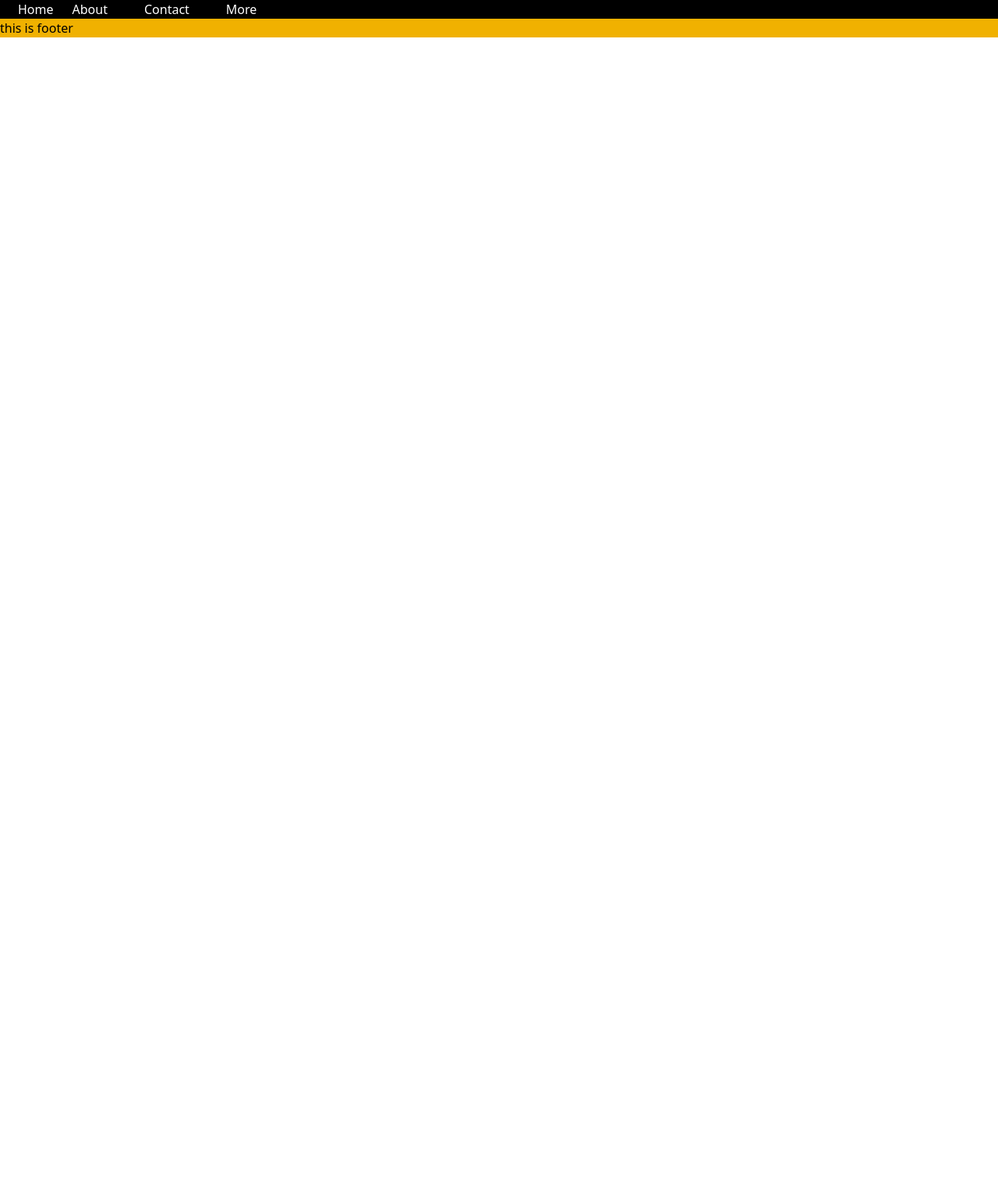
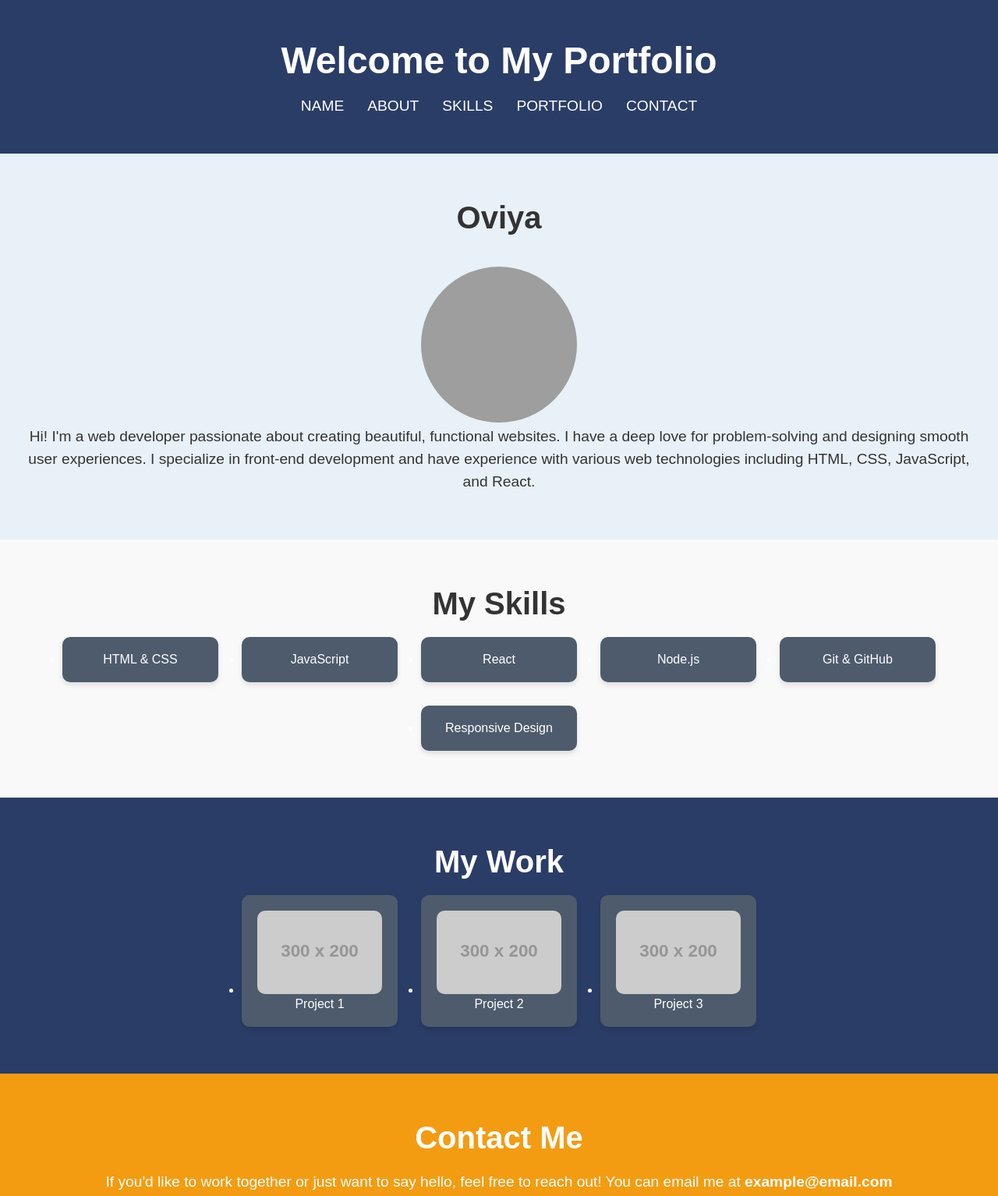
Before and after one commit to Oviyathayu-16/cloud-assessement, a plain HTML site: page index.html in a window 1280 px wide. Shown: the top 1534 px of the page at 78% size. Before the commit the page ends 800 px from the top, so only its background shows below. Drawn offline with nearby package versions, Linux system fonts and the light colour scheme; grey boxes are pictures that could not be loaded; placeholder pictures from the web are drawn by us.

Commit message:
Add files via upload

```diff
--- a/index.html
+++ b/index.html
@@ -1,28 +1,187 @@
-<!doctype html>
-<html>
+<!DOCTYPE html>
+<html lang="en">
 <head>
-    <meta charset="UTF-8" />
-    <meta name="viewport" content="width=device-width, initial-scale=1.0" />
-    <script src="https://cdn.jsdelivr.net/npm/@tailwindcss/browser@4"></script>
+    <meta charset="UTF-8">
+    <meta name="viewport" content="width=device-width, initial-scale=1.0">
+    <meta http-equiv="X-UA-Compatible" content="ie=edge">
+    <title>My Portfolio</title>
+    <style>
+        * {
+            margin: 0;
+            padding: 0;
+            box-sizing: border-box;
+        }
+
+        body {
+            font-family: 'Arial', sans-serif;
+            background-color: #f5f5f5;
+            color: #333;
+        }
+
+        header {
+            background-color: #2a3d66;
+            color: white;
+            text-align: center;
+            padding: 50px 20px;
+        }
+
+        header h1 {
+            font-size: 3em;
+        }
+
+        .nav {
+            display: flex;
+            justify-content: center;
+            margin-top: 20px;
+        }
+
+        .nav a {
+            color: white;
+            text-decoration: none;
+            margin: 0 15px;
+            font-size: 1.2em;
+            text-transform: uppercase;
+        }
+
+        .nav a:hover {
+            color: #f39c12;
+        }
+
+        section {
+            padding: 60px 20px;
+            text-align: center;
+        }
+
+        .about {
+            background-color: #e8f1f8;
+        }
+
+        .skills {
+            background-color: #f9f9f9;
+        }
+
+        .portfolio {
+            background-color: #2a3d66;
+            color: white;
+        }
+
+        .contact {
+            background-color: #f39c12;
+            color: white;
+        }
+
+        h2 {
+            font-size: 2.5em;
+            margin-bottom: 20px;
+        }
+
+        .about p, .contact p {
+            font-size: 1.2em;
+            line-height: 1.5;
+        }
+
+        .skills-list, .portfolio-list {
+            display: flex;
+            justify-content: center;
+            flex-wrap: wrap;
+            gap: 30px;
+        }
+
+        .skills-list li, .portfolio-list li {
+            background-color: #4e5b6d;
+            color: white;
+            padding: 20px;
+            width: 200px;
+            border-radius: 10px;
+            box-shadow: 0 4px 6px rgba(0, 0, 0, 0.1);
+        }
+
+        .skills-list li:hover, .portfolio-list li:hover {
+            background-color: #f39c12;
+            cursor: pointer;
+        }
+
+        .portfolio-list img {
+            width: 100%;
+            border-radius: 10px;
+        }
+
+        .profile-img {
+            width: 200px;
+            height: 200px;
+            border-radius: 50%;
+            margin-top: 20px;
+        }
+
+        footer {
+            text-align: center;
+            background-color: #2a3d66;
+            color: white;
+            padding: 20px 10px;
+        }
+
+        footer p {
+            font-size: 1.1em;
+        }
+    </style>
 </head>
 <body>
-  <nav class="bg-black">
-     <u1 class="flex space-x-6">
+
+    <header>
+        <h1>Welcome to My Portfolio</h1>
+        <nav class="nav">
+            <a href="#name">name</a>
+            <a href="#about">About</a>
+            <a href="#skills">Skills</a>
+            <a href="#portfolio">Portfolio</a>
+            <a href="#contact">Contact</a>
+        </nav>
+    </header>
+
+    <section id="about" class="about">
+        <h2>Oviya</h2>
+        <img src="https://5.imimg.com/data5/ANDROID/Default/2021/7/UX/AW/BK/39958304/132230746-425358982178250-7374844770133219684-n-jpg-500x500.jpg" alt="Profile Picture" class="profile-img">
+        <p>Hi! I'm a web developer passionate about creating beautiful, functional websites. I have a deep love for problem-solving and designing smooth user experiences. I specialize in front-end development and have experience with various web technologies including HTML, CSS, JavaScript, and React.</p>
+    </section>
+
+    <section id="skills" class="skills">
+        <h2>My Skills</h2>
+        <ul class="skills-list">
+            <li>HTML & CSS</li>
+            <li>JavaScript</li>
+            <li>React</li>
+            <li>Node.js</li>
+            <li>Git & GitHub</li>
+            <li>Responsive Design</li>
+        </ul>
+    </section>
+
+    <section id="portfolio" class="portfolio">
+        <h2>My Work</h2>
+        <ul class="portfolio-list">
             <li>
-            <a href="./index.html" class="text-white">Home</a>
-        </li>
-            <a href="./about.html" class="text-white">About</a>
+                <img src="https://via.placeholder.com/300x200" alt="Project 1">
+                <p>Project 1</p>
             </li>
             <li>
-             <a href="./contact.html" class="text-white">Contact</a>
+                <img src="https://via.placeholder.com/300x200" alt="Project 2">
+                <p>Project 2</p>
             </li>
             <li>
-            <a href="./more.html" class="text-white">More</a>
+                <img src="https://via.placeholder.com/300x200" alt="Project 3">
+                <p>Project 3</p>
             </li>
-     </u1>
-  </nav>
-  <footer class="bg-yellow-500">
-    <h1>this is footer</h1>
+        </ul>
+    </section>
+
+    <section id="contact" class="contact">
+        <h2>Contact Me</h2>
+        <p>If you'd like to work together or just want to say hello, feel free to reach out! You can email me at <strong>example@email.com</strong></p>
+    </section>
+
+    <footer>
+        <p>&copy; 2025 My Portfolio | All Rights Reserved</p>
     </footer>
+
 </body>
 </html>
```
Lines whose indentation alone changed are shown as unchanged.
